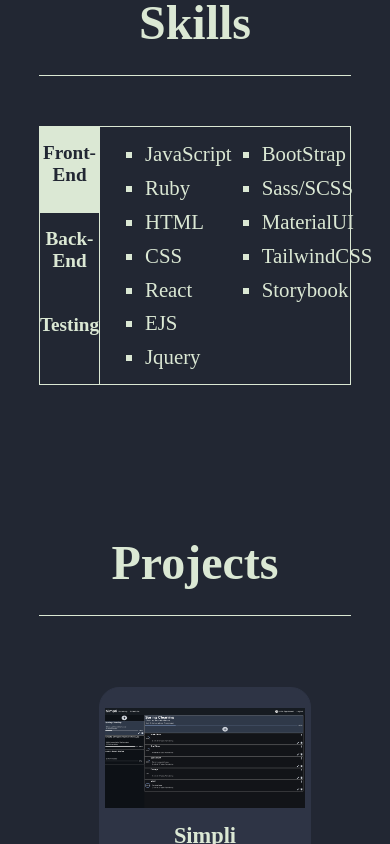
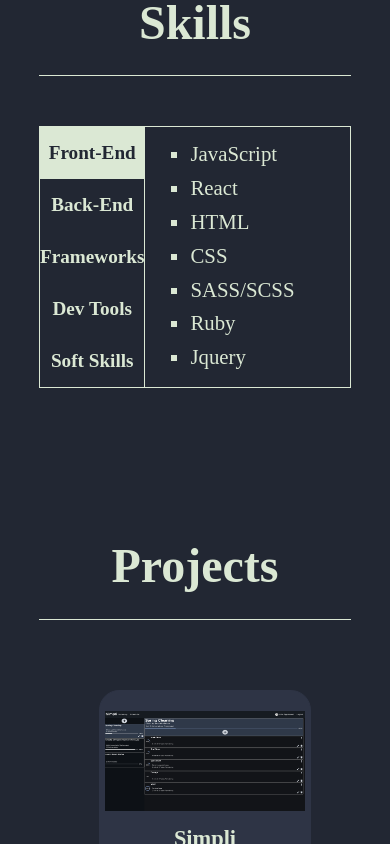
Before and after one commit to NealePT/nealetaylorcom, a React (Create React App) app in the folder react-site/: page / in a window 390 px wide. Shown: the part 2920-3764 px from the top of the page. Built offline with nearby package versions, Linux system fonts and the light colour scheme.

Commit message:
update skills section

```diff
--- a/react-site/src/components/Skills.css
+++ b/react-site/src/components/Skills.css
@@ -19,7 +19,7 @@
   font-size: 1.2rem;
   padding: 15px 0px;
   margin: 0px;
-  height: calc(100% / 3);
+  height: calc(100% / 5);
 }
 
 .skillContainer h5:hover {
@@ -38,7 +38,7 @@ skill_type {
 }
 
 .skillSidebar {
-  width: 20%;
+  width: 30%;
   text-align: center;
   border-right: 1px solid #DBE8D4;
 }
@@ -53,7 +53,7 @@ skill_type {
   flex: 1 1 auto;
   flex-direction: column;
   flex-wrap: wrap;
-  max-height: 10rem;
+  max-height: 15rem;
   list-style: square;
 }
 
@@ -64,7 +64,10 @@ skill_type {
 
 @media (max-width: 600px) {
   .skillContainer ul{
-    max-height: 15rem;
+    max-height: 25rem;
+  }
+  .skillSidebar {
+    width: 35%;
   }
 }
 
--- a/react-site/src/components/Skills.jsx
+++ b/react-site/src/components/Skills.jsx
@@ -13,26 +13,27 @@ export default function Skills(props) {
             <h5 className={`skill-type ${props.skill==="BackEnd" && 'skill-type-selected'}`} onClick={(e) => {
               props.setSkill("BackEnd")
             }}>Back-End</h5>
-            <h5 className={`skill-type ${props.skill==="Testing" && 'skill-type-selected'}`} onClick={(e) => {
-              props.setSkill("Testing")
-            }}>Testing</h5>
+            <h5 className={`skill-type ${props.skill==="Frameworks" && 'skill-type-selected'}`} onClick={(e) => {
+              props.setSkill("Frameworks")
+            }}>Frameworks</h5>
+            <h5 className={`skill-type ${props.skill==="DevTools" && 'skill-type-selected'}`} onClick={(e) => {
+              props.setSkill("DevTools")
+            }}>Dev Tools</h5>
+            <h5 className={`skill-type ${props.skill==="SoftSkills" && 'skill-type-selected'}`} onClick={(e) => {
+              props.setSkill("SoftSkills")
+            }}>Soft Skills</h5>
           </aside>
           <article>
             {props.skill === "FrontEnd" &&
             <div>
               <ul>
                 <li>JavaScript</li>
-                <li>Ruby</li>
+                <li>React</li>
                 <li>HTML</li>
                 <li>CSS</li>
-                <li>React</li>
-                <li>EJS</li>
+                <li>SASS/SCSS</li>
+                <li>Ruby</li>
                 <li>Jquery</li>
-                <li>BootStrap</li>
-                <li>Sass/SCSS</li>
-                <li>MaterialUI</li>
-                <li>TailwindCSS</li>
-                <li>Storybook</li>
               </ul>
             </div>}
             {props.skill === "BackEnd" &&
@@ -40,20 +41,45 @@ export default function Skills(props) {
               <ul>
                 <li>Node.js</li>
                 <li>Express</li>
+                <li>SQL</li>
+                <li>Docker</li>
                 <li>Rails</li>
-                <li>Git</li>
-                <li>Ajax</li>
-                <li>PostgreSQL</li>
-                <li>MySQL</li>
               </ul>
             </div>}
-            {props.skill === "Testing" &&
+            {props.skill === "Frameworks" &&
             <div>
               <ul>
-                <li>Mocha</li>
-                <li>Chai</li>
+                <li>jQuery</li>
+                <li>MySQL</li>
+                <li>PostgreSQL</li>
+                <li>MaterialUI</li>
+                <li>Bootstrap</li>
+                <li>Kubernetes</li>
+              </ul>
+            </div>}
+            {props.skill === "DevTools" &&
+            <div>
+              <ul>
+                <li>Git</li>
+                <li>Github</li>
+                <li>Google Cloud</li>
+                <li>Agile Development</li>
+                <li>React Testing Library</li>
+                <li>Mocha/Chai</li>
+                <li>Jest</li>
+                <li>Storybook</li>
                 <li>Cypress</li>
-                <li>Jest</li>
+              </ul>
+            </div>}
+            {props.skill === "SoftSkills" &&
+            <div>
+              <ul>
+                <li>Communication</li>
+                <li>Teamwork</li>
+                <li>Problem Solving</li>
+                <li>Critical Thinking</li>
+                <li>Leadership</li>
+                <li>Creativity</li>
               </ul>
             </div>}
           </article>
```
